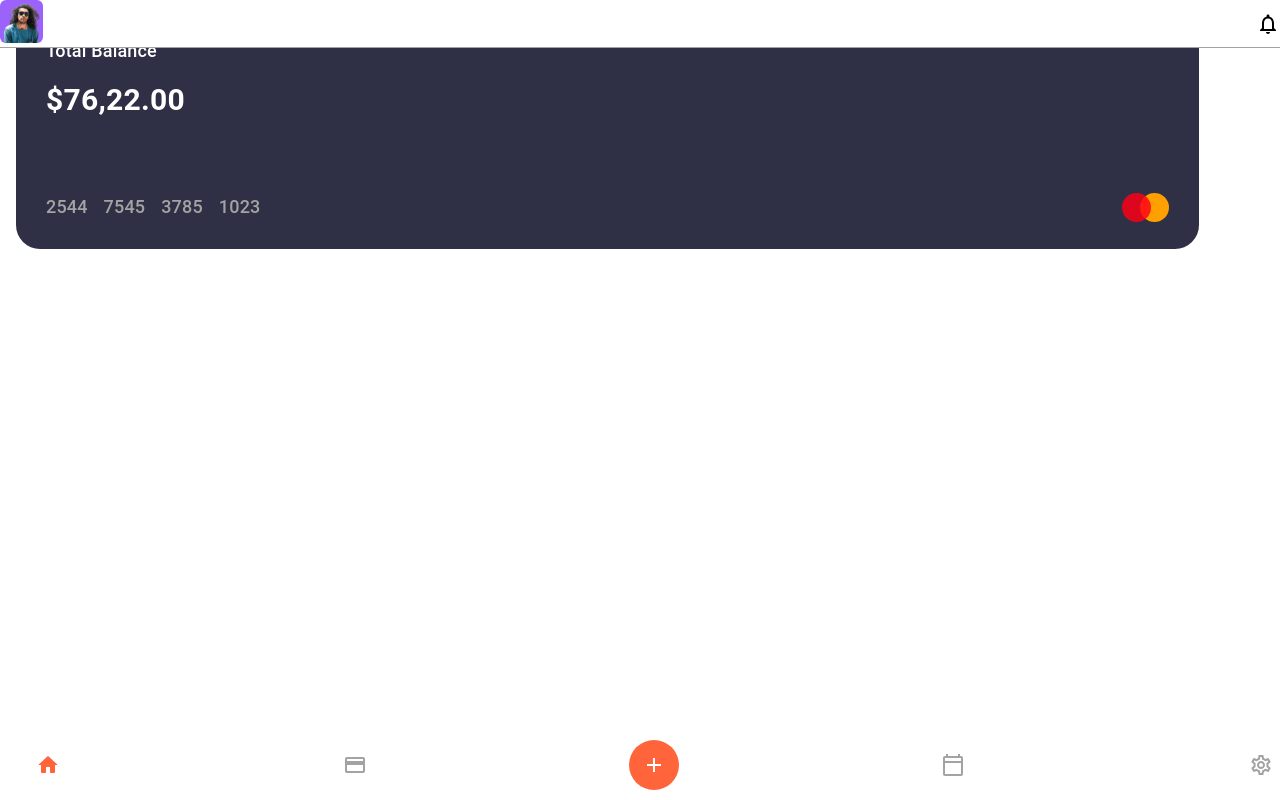
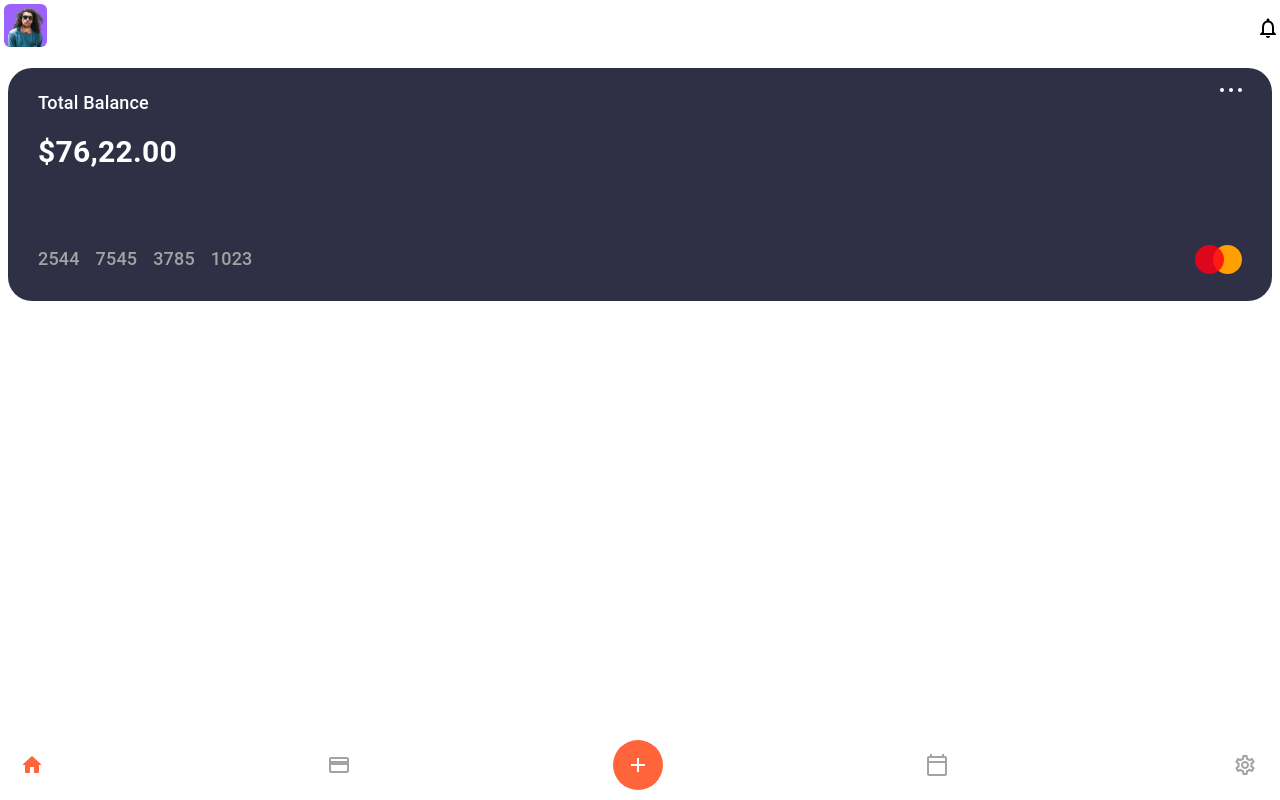
Before and after one commit to Oleg116/Oleg116.github.io, a React (Create React App) app in the folder freysoft/: page / in a window 1280 px wide. Built offline with nearby package versions, Linux system fonts and the light colour scheme.

Commit message:
Added wrapper for card component

```diff
--- a/freysoft/src/Root.tsx
+++ b/freysoft/src/Root.tsx
@@ -4,7 +4,7 @@ import { BrowserRouter, Routes, Route } from 'react-router-dom'
 import Box from '@mui/material/Box'
 import LabelBottomNavigation from './components/footer'
 import Wrapper from './components/wrapper'
-import Card from './components/card/components/Card'
+import Card from './components/card'
 
 export default function Root() {
     const [tab, setTab] = useState('')
--- a/freysoft/src/components/card/components/Card.tsx
+++ b/freysoft/src/components/card/components/CardComponent.tsx
@@ -1,16 +1,13 @@
 import React, { useState } from 'react'
 
-import { SxProps, Typography } from '@mui/material'
+import { Typography } from '@mui/material'
 import Box from '@mui/material/Box'
-import { Theme, css, keyframes } from "@emotion/react"
-import { useTheme } from "@mui/material/styles";
 import Balance from './Balance'
 import CardNumber from './CardNumber'
 import masterCard from '../../assets/mastercardLogo.svg'
 
 const boxStyles = {
   padding: '20px 30px 23px 30px',
-  width: '90%',
   height: '190px',
   backgroundColor: '#2F3046',
   borderRadius: '24px',
@@ -20,10 +17,10 @@ const boxStyles = {
 
 export default function Card() {
 
-  const [isCVCSide, setCVCSide] = React.useState(false);
+  const [isCVCSide, setCVCSide] = useState(false);
 
   return (
-    <Box sx={{ position: 'absolute', width: '100%' }}>
+    <Box sx={{ position: 'fixed', width: 'calc(100% - 16px)', top: '60px', left: '0', p: 1 }}>
       <Box
         sx={{ ...boxStyles, transform: `rotateY(${isCVCSide ? 180 : 0}deg)` }} onClick={() => setCVCSide(!isCVCSide)}
       >
--- a/freysoft/src/components/card/index.tsx
+++ b/freysoft/src/components/card/index.tsx
@@ -0,0 +1,13 @@
+import React, { useState } from 'react'
+
+import { Box } from '@mui/material'
+import CardComponent from './components/CardComponent'
+
+export default function Card() {
+  const [spends] = useState([])
+  return (
+    <Box sx={{ width: '100%' }}>
+      <CardComponent />
+    </Box>
+  )
+}
--- a/freysoft/src/components/header/index.tsx
+++ b/freysoft/src/components/header/index.tsx
@@ -22,13 +22,12 @@ export default function Header({ header }: { header: string }) {
       justifyContent: 'space-between',
       alignItems: 'center',
       width: '100%',
-      borderBottom: '1px solid #A3A3A3',
       position: 'fixed',
       top: '0px',
       background: '#fff',
       zIndex: 2
     }}>
-      <Box >
+      <Box sx={{ p: 0.5 }}>
         <img src={(avatar as unknown) as string} />
       </Box>
       <Typography style={fontStyles}>{header}</Typography>
--- a/freysoft/src/components/wrapper/index.tsx
+++ b/freysoft/src/components/wrapper/index.tsx
@@ -6,9 +6,7 @@ export default function Wrapper({ children, header }: { children: ReactElement,
     return (
         <Box sx={{ p: 2, display: 'flex', flexDirection: 'column', justifyContent: 'center', alignItems: 'center' }}>
             <Header header={header} />
-            <Box sx={{ height: '1000px', width: '100%', position: 'relative' }}>
-                {children}
-            </Box>
+            {children}
         </Box >
     )
 }
```
